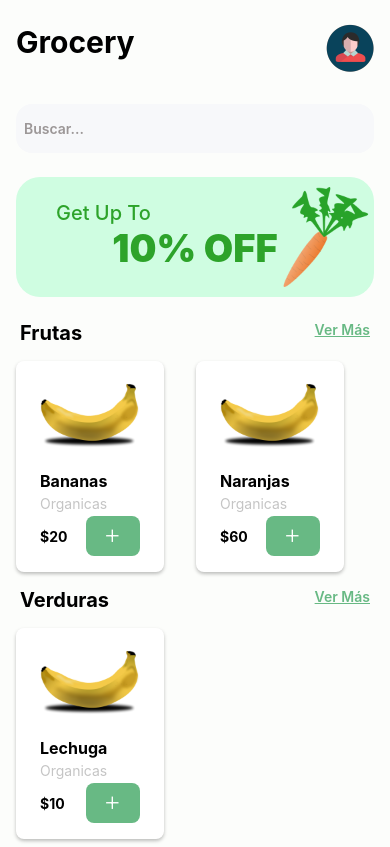
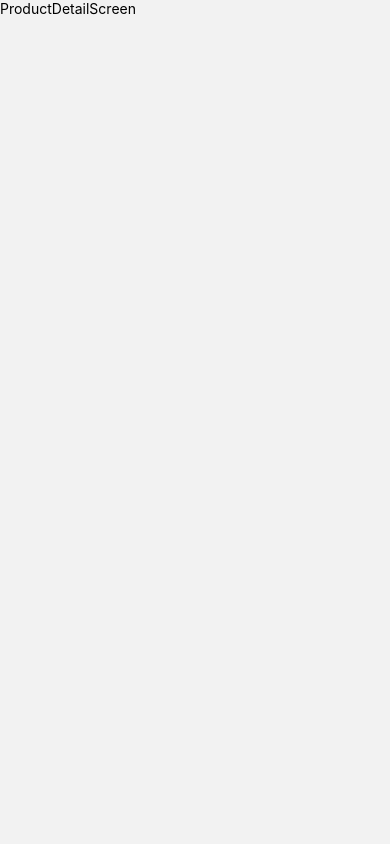
Before and after one commit to guadalavila/grocery-market-app-rn, a React Native app: screen /ProductDetailScreen in a window 390 px wide. Built offline with nearby package versions, Linux system fonts and the light colour scheme.

Commit message:
add ProductDetail Screen

```diff
--- a/src/navigation/StackNavigator.tsx
+++ b/src/navigation/StackNavigator.tsx
@@ -4,6 +4,7 @@ import LoginScreen from '../screens/LoginScreen';
 import { CardStyleInterpolators, createStackNavigator } from '@react-navigation/stack';
 import HomeScreen from '../screens/HomeScreen';
 import DetailScreen from '../screens/DetailScreen';
+import ProductDetailScreen from '../screens/ProductDetailScreen';
 
 const StackLoggedOut = createStackNavigator<RootStackLogoutParamList>();
 const StackLoggedIn = createStackNavigator<RootStackLoginParamList>();
@@ -31,6 +32,7 @@ export function StackNavigatorLogIn() {
             }}>
             <StackLoggedIn.Screen name={'HomeScreen'} component={HomeScreen} />
             <StackLoggedIn.Screen name={'DetailScreen'} component={DetailScreen} />
+            <StackLoggedIn.Screen name={'ProductDetailScreen'} component={ProductDetailScreen} />
         </StackLoggedIn.Navigator>
     );
 }
--- a/src/navigation/types.ts
+++ b/src/navigation/types.ts
@@ -5,4 +5,5 @@ export type RootStackLogoutParamList = {
 export type RootStackLoginParamList = {
     HomeScreen: undefined;
     DetailScreen: undefined;
+    ProductDetailScreen: undefined;
 };
--- a/src/screens/HomeScreen.tsx
+++ b/src/screens/HomeScreen.tsx
@@ -6,9 +6,13 @@ import ItemProduct from '../components/ItemProduct/ItemProduct';
 import SearchBar from '../components/SearchBar/SearchBar';
 import Title from '../components/Title/Title';
 import data from '../mock/data.json';
+import { NativeStackScreenProps } from '@react-navigation/native-stack';
+import { RootStackLoginParamList } from '../navigation/types';
 import { GlobalStyles } from '../utils/GlobalStyles';
 
-const HomeScreen = () => {
+interface Props extends NativeStackScreenProps<RootStackLoginParamList, 'HomeScreen'> {}
+
+const HomeScreen = ({ navigation }: Props) => {
     return (
         <ScrollView style={GlobalStyles.main} showsVerticalScrollIndicator={false}>
             <HeaderAvatar />
@@ -19,7 +23,9 @@ const HomeScreen = () => {
                 horizontal
                 showsHorizontalScrollIndicator={false}
                 data={data.fruits}
-                renderItem={({ item }) => <ItemProduct product={item} onPress={() => {}} />}
+                renderItem={({ item }) => (
+                    <ItemProduct product={item} onPress={() => navigation.navigate('ProductDetailScreen')} />
+                )}
                 keyExtractor={(item) => item.id}
             />
             <Title label='Verduras' textRight='Ver Más' onPress={() => {}} />
@@ -27,7 +33,9 @@ const HomeScreen = () => {
                 horizontal
                 showsHorizontalScrollIndicator={false}
                 data={data.vegetables}
-                renderItem={({ item }) => <ItemProduct product={item} onPress={() => {}} />}
+                renderItem={({ item }) => (
+                    <ItemProduct product={item} onPress={() => navigation.navigate('ProductDetailScreen')} />
+                )}
                 keyExtractor={(item) => item.id}
             />
         </ScrollView>
--- /dev/null
+++ b/src/screens/ProductDetailScreen.tsx
@@ -0,0 +1,14 @@
+import React from 'react';
+import { StyleSheet, Text, View } from 'react-native';
+
+const ProductDetailScreen = () => {
+    return (
+        <View>
+            <Text>ProductDetailScreen</Text>
+        </View>
+    );
+};
+
+export default ProductDetailScreen;
+
+const styles = StyleSheet.create({});
```
